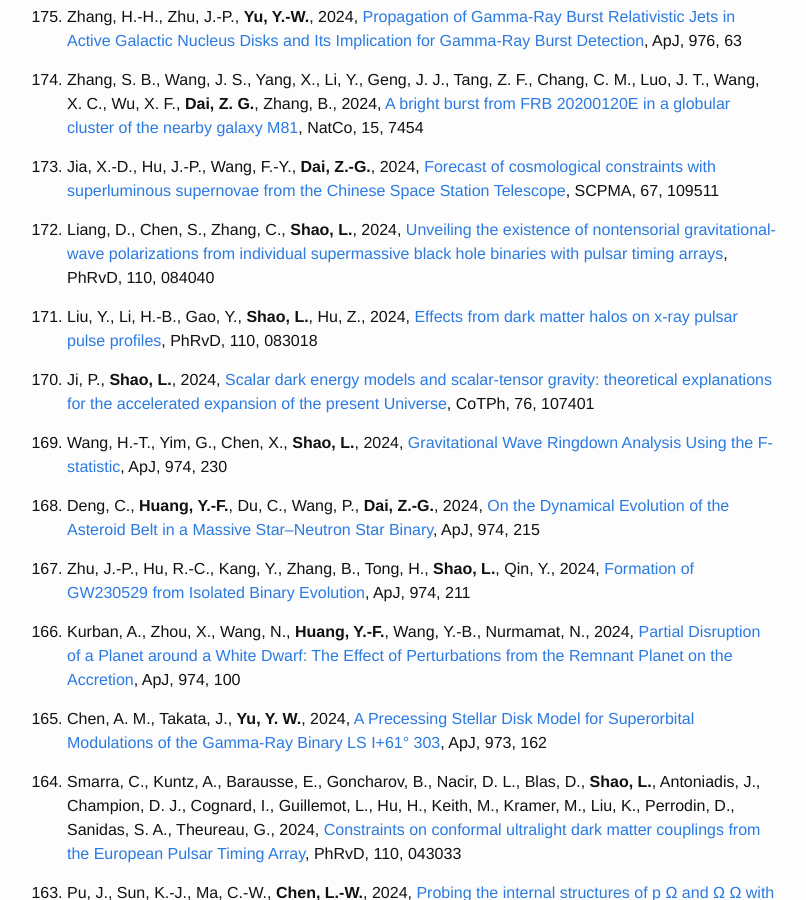
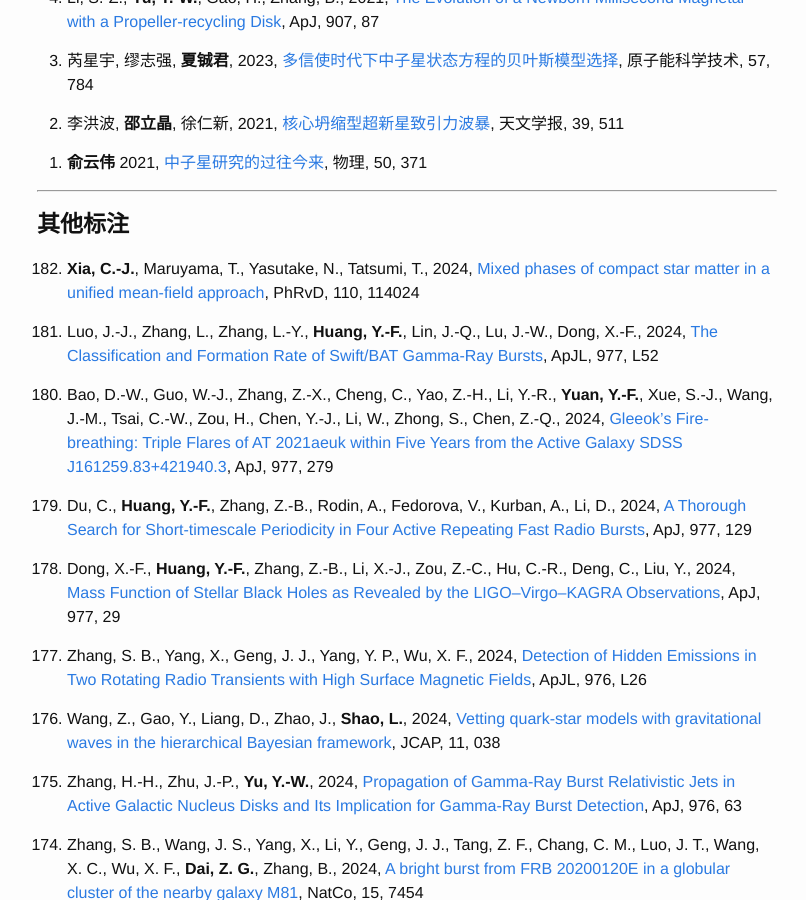
Before and after one commit to Friendshao/Friendshao.github.io, a Jekyll site: the page built from docs/ska.md, in a window 1280 px wide and 900 px high, scrolled down 7583 px. Shown: the whole window, without its empty margins (233-1039 px from the left). Built offline with Jekyll 4.4.1, drawn with Linux system fonts in a browser that asks for light colours; formulas are drawn with MathJax 3; some of the changed text lies outside the part shown.

Commit message:
2024 done

```diff
--- a/docs/ska.md
+++ b/docs/ska.md
@@ -7,6 +7,14 @@
 <p></p>
 
 <big><big> **第一标注**
+
+0. Hu, Z., **Shao, L.**, 2024, [Measuring the Spin of the Galactic Center Supermassive Black Hole with Two Pulsars](https://ui.adsabs.harvard.edu/abs/2024PhRvL.133w1402H/abstract), PhRvL, 133, 231402
+
+0. **Xia, C.-J.**, Xie, W.-J., Bakhiet, M., 2024, [Astrophysical constraints on nuclear EOSs and coupling constants in relativistic-mean-field models](https://ui.adsabs.harvard.edu/abs/2024PhRvD.110k4009X/abstract), PhRvD, 110, 114009
+
+0. Pang, S.-L., **Dai, Z.-G.**, 2024, [Reverse Shock Emission from Misaligned Structured Jets in Gamma-Ray Bursts](https://ui.adsabs.harvard.edu/abs/2024ApJ...977..123P/abstract), ApJ, 977, 123
+
+0. Ji, P., Li, Z., Yang, L., Xu, R., Hu, Z., **Shao, L.**, 2024, [Neutron stars in the bumblebee theory of gravity](https://ui.adsabs.harvard.edu/abs/2024PhRvD.110j4057J/abstract), PhRvD, 110, 104057
 
 0. Zhou, Y., Zhang, C., Zhao, J., Kiuchi, K., Fujibayashi, S., **Zhou, E.**, 2024, [Constraints of the maximum mass of quark stars based on postmerger evolutions](https://ui.adsabs.harvard.edu/abs/2024PhRvD.110j3012Z/abstract), PhRvD, 110, 103012
 
@@ -251,6 +259,20 @@
 
 
 <big><big> **其他标注**
+
+0. **Xia, C.-J.**, Maruyama, T., Yasutake, N., Tatsumi, T., 2024, [Mixed phases of compact star matter in a unified mean-field approach](https://ui.adsabs.harvard.edu/abs/2024PhRvD.110k4024X/abstract), PhRvD, 110, 114024
+
+0. Luo, J.-J., Zhang, L., Zhang, L.-Y., **Huang, Y.-F.**, Lin, J.-Q., Lu, J.-W., Dong, X.-F., 2024, [The Classification and Formation Rate of Swift/BAT Gamma-Ray Bursts](https://ui.adsabs.harvard.edu/abs/2024ApJ...977L..52L/abstract), ApJL, 977, L52
+
+0. Bao, D.-W., Guo, W.-J., Zhang, Z.-X., Cheng, C., Yao, Z.-H., Li, Y.-R., **Yuan, Y.-F.**, Xue, S.-J., Wang, J.-M., Tsai, C.-W., Zou, H., Chen, Y.-J., Li, W., Zhong, S., Chen, Z.-Q., 2024, [Gleeok's Fire-breathing: Triple Flares of AT 2021aeuk within Five Years from the Active Galaxy SDSS J161259.83+421940.3](https://ui.adsabs.harvard.edu/abs/2024ApJ...977..279B/abstract), ApJ, 977, 279
+
+0. Du, C., **Huang, Y.-F.**, Zhang, Z.-B., Rodin, A., Fedorova, V., Kurban, A., Li, D., 2024, [A Thorough Search for Short-timescale Periodicity in Four Active Repeating Fast Radio Bursts](https://ui.adsabs.harvard.edu/abs/2024ApJ...977..129D/abstract), ApJ, 977, 129
+
+0. Dong, X.-F., **Huang, Y.-F.**, Zhang, Z.-B., Li, X.-J., Zou, Z.-C., Hu, C.-R., Deng, C., Liu, Y., 2024, [Mass Function of Stellar Black Holes as Revealed by the LIGO–Virgo–KAGRA Observations](https://ui.adsabs.harvard.edu/abs/2024ApJ...977...29D/abstract), ApJ, 977, 29
+
+0. Zhang, S. B., Yang, X., Geng, J. J., Yang, Y. P., Wu, X. F., 2024, [Detection of Hidden Emissions in Two Rotating Radio Transients with High Surface Magnetic Fields](https://ui.adsabs.harvard.edu/abs/2024ApJ...976L..26Z/abstract), ApJL, 976, L26
+
+0. Wang, Z., Gao, Y., Liang, D., Zhao, J., **Shao, L.**, 2024, [Vetting quark-star models with gravitational waves in the hierarchical Bayesian framework](https://ui.adsabs.harvard.edu/abs/2024JCAP...11..038W/abstract), JCAP, 11, 038
 
 0. Zhang, H.-H., Zhu, J.-P., **Yu, Y.-W.**, 2024, [Propagation of Gamma-Ray Burst Relativistic Jets in Active Galactic Nucleus Disks and Its Implication for Gamma-Ray Burst Detection](https://ui.adsabs.harvard.edu/abs/2024ApJ...976...63Z/abstract), ApJ, 976, 63
 
```
